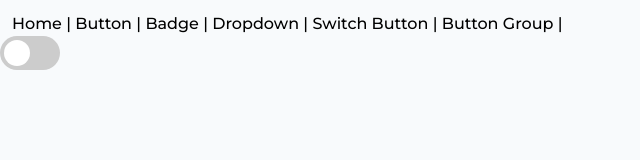
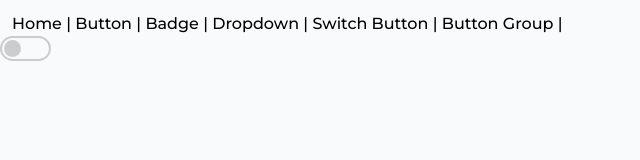
Before and after one commit to quachthientai/vuez-component-library, a Vue app: page /switch in a window 1280 px wide. Shown: the top 160 px of the page, without its empty margins (0-640 px from the left). Built offline with nearby package versions, Linux system fonts and the light colour scheme; a web font is replaced by a local one.

Commit message:
style the switch component

```diff
--- a/src/assets/scss/components/Forms/_switch.scss
+++ b/src/assets/scss/components/Forms/_switch.scss
@@ -1,8 +1,9 @@
+
 .switch {
     position: relative;
     display: inline-block;
-    width: 60px;
-    height: 34px;
+    width: 51px;
+    height: 25px;
   }
 
   .switch input {
@@ -18,7 +19,7 @@
     left: 0;
     right: 0;
     bottom: 0;
-    background-color: #ccc;
+    border: 2px solid #ccc;
     -webkit-transition: .4s;
     transition: .4s;
   }
@@ -26,17 +27,19 @@
   .slider:before {
     position: absolute;
     content: "";
-    height: 26px;
-    width: 26px;
-    left: 4px;
-    bottom: 4px;
-    background-color: white;
+    height: 17px;
+    width: 17px;
+    left: 2px;
+    right: 5px;
+    bottom: 2px;
+    background-color: #ccc;
     -webkit-transition: .4s;
     transition: .4s;
   }
 
   input:checked + .slider {
     background-color: #2196F3;
+    border: 2px solid #2196F3;
   }
 
   input:focus + .slider {
@@ -47,6 +50,7 @@
     -webkit-transform: translateX(26px);
     -ms-transform: translateX(26px);
     transform: translateX(26px);
+    background-color: white
   }
 
   /* Rounded sliders */
--- a/src/assets/scss/main.scss
+++ b/src/assets/scss/main.scss
@@ -1,19 +1,15 @@
-@tailwind base;
-@tailwind components;
-@tailwind utilities;
+// Components Styles
+@layer components {
+   @import 'components/button';
+   @import 'components/badge';
+   @import 'components/button-group';
+   @import 'components/Forms/switch';
+}
 
 //Typo
-@import './base/typography';
+@import 'base/typography';
 
 //Reset
 @layer base {
-   @import './base/reset';
+   @import 'base/reset';
 }
-
-// Components Styles
-@layer components {
-   @import './components/button';
-   @import './components/badge';
-   @import './components/button-group';
-   @import './components/Forms/switch';
-}
--- a/src/assets/scss/utilities/_variables.scss
+++ b/src/assets/scss/utilities/_variables.scss
@@ -1,4 +1,7 @@
 // Sass Variables
-@tailwind base;
-@tailwind components;
-@tailwind utilities;
+// @tailwind base;
+// @tailwind components;
+// @tailwind utilities;
+
+
+$variants: "primary", "secondary", "info", "warning", "danger", "success";
--- a/src/components/Forms/Switch.vue
+++ b/src/components/Forms/Switch.vue
@@ -1,8 +1,25 @@
 <script>
+    import { Icon } from '@iconify/vue'
+
     export default{
         name:"Switch",
+        components: {
+            Icon
+        },
         props: {
-
+            switchClass: {
+                type: String,
+                default: null,
+                // required: true
+            },
+            onStateIcon: {
+                type: String,
+                default: null,
+            },
+            offStateIcon: {
+                type: String,
+                default: null,
+            }
         },
         methods:{
 
--- a/vite.config.js
+++ b/vite.config.js
@@ -8,7 +8,8 @@ export default defineConfig({
   // css: {
   //   preprocessorOptions: {
   //     scss: {
-  //       additionalData: `@use "@/assets/main.scss" as *;`
+  //       includePaths: ['node_modules'],
+  //       additionalData: `@import "@/assets/scss/main.scss";`
   //     }
   //   }
   // },
```
